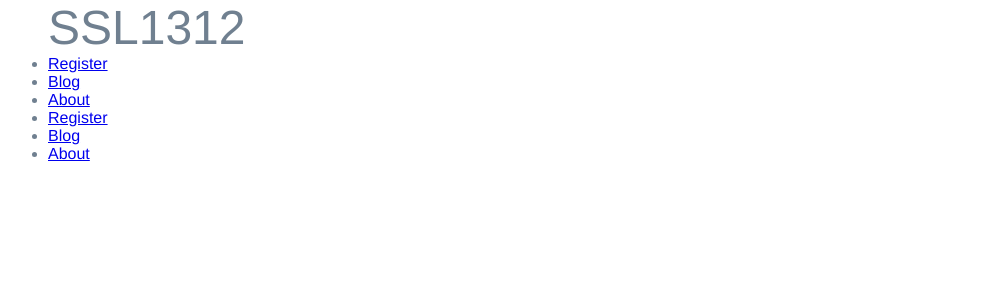
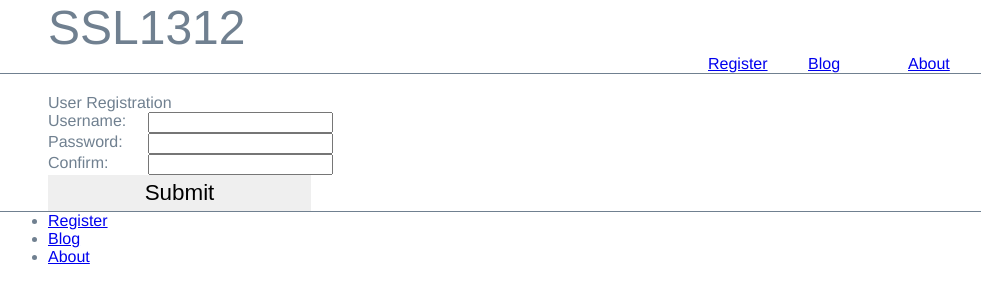
Before and after one commit to JAWA21/ssl_group, a PHP site: page /?action=view&method=register in a window 1280 px wide. Shown: the top 303 px of the page, without its empty margins (112-1093 px from the left). Run offline with PHP 8.4, Linux system fonts and the light colour scheme.

Commit message:
registration form

```diff
--- a/main.css
+++ b/main.css
@@ -27,6 +27,8 @@ body {
 
 header {
 	overflow: hidden;
+	border-bottom: 1px solid slategray;
+	margin-bottom: 20px;
 }
 
 #logo {
@@ -38,6 +40,16 @@ header {
 
 nav {
 	clear: left;
+}
+
+#main-nav {
+	float: right;
+}
+
+#main-nav ul li {
+	float: left;
+	width: 100px;
+	list-style-type: none;
 }
 
 #blogImg {
@@ -75,7 +87,7 @@ label {
 	clear: left;
 }
 
-#loginBtn {
+#loginBtn, #regSubmit {
 	border: none;
 	padding: 5px;
 	width: 263px;
@@ -84,4 +96,5 @@ label {
 
 footer {
 	clear: left;
+	border-top: 1px solid slategray;
 }
--- a/views/headerView.php
+++ b/views/headerView.php
@@ -14,7 +14,7 @@
 
 		<div class="wrap">
 			<h1 id="logo">SSL1312</h1>
-			<nav>
+			<nav id="main-nav">
 				<ul>
 					<li><a href="?action=view&method=register">Register</a></li>
 					<li><a href="?action=view&method=blog">Blog</a></li>
--- a/views/registerView.php
+++ b/views/registerView.php
@@ -1,7 +1,21 @@
-<?php
-/**
- * Created by PhpStorm.
- * User: matt
- * Date: 12/9/13
- * Time: 5:20 PM
- */
+<div class="wrap">
+	<h2>User Registration</h2>
+	<form id="registerForm" method="POST" action="?action=loggedin">
+		<p>
+			<label for="regName">Username:</label>
+			<input name="regName" type="text" id="regName">
+		</p>
+
+		<p>
+			<label for="regPass">Password:</label>
+			<input name="regPass" type="password" id="regPass">
+		</p>
+
+		<p>
+			<label for="regConfirm">Confirm:</label>
+			<input name="regConfirm" type="password" id="regPass">
+		</p>
+
+		<input id="regSubmit" name="regSubmit" type="submit">
+	</form>
+</div>
```
